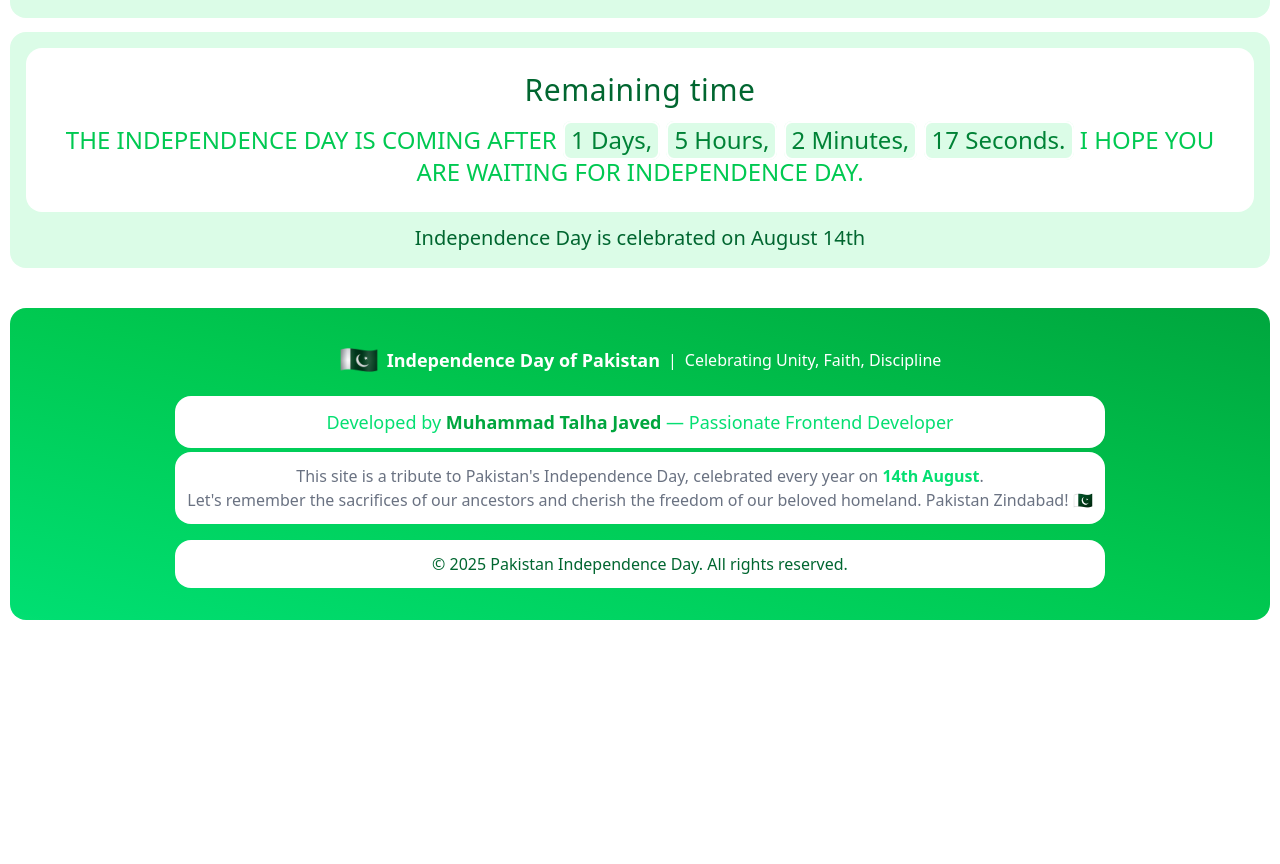
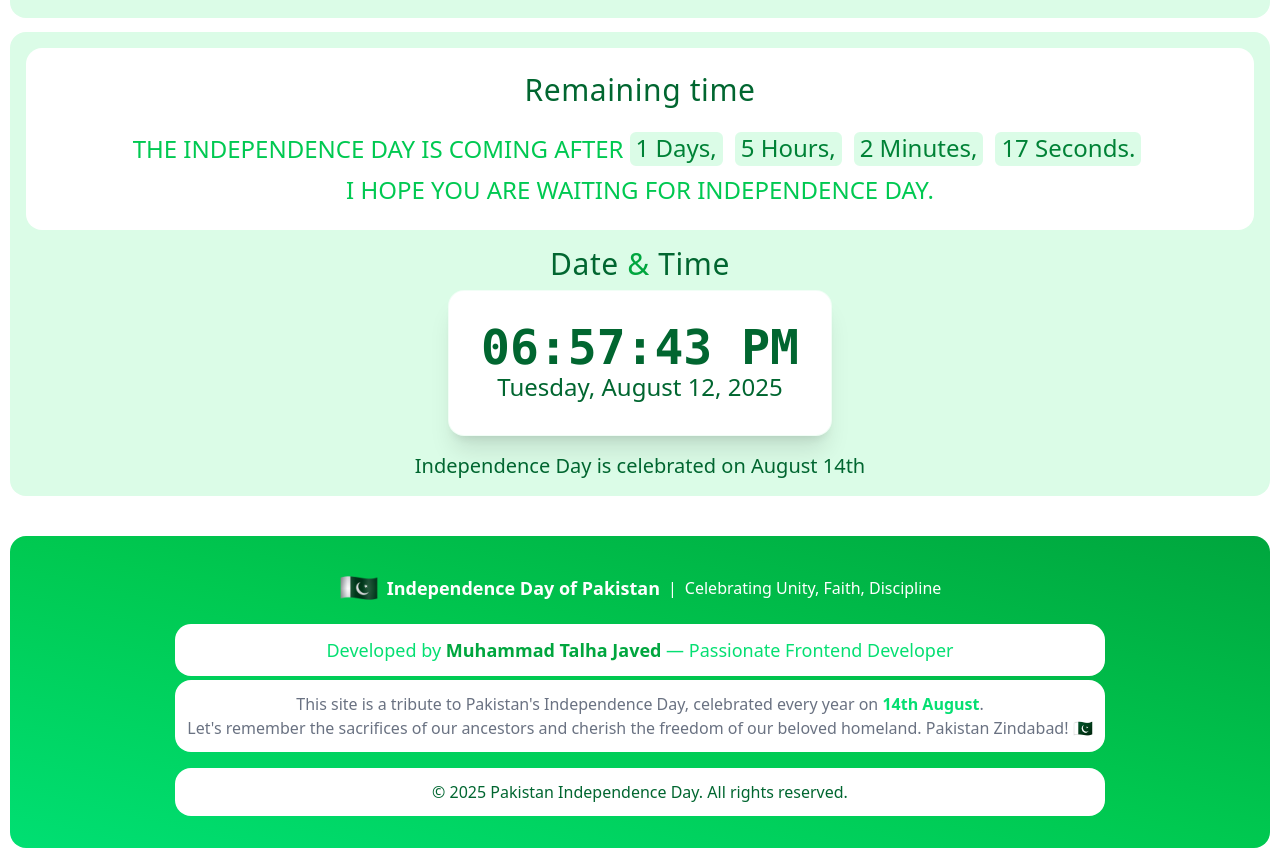
Before and after one commit to TalhaJ30/pakistan-day-project, a React (Vite) app: page / in a window 1280 px wide. Shown: the part 4200-5064 px from the top of the page. Before the commit the page ends 4836 px from the top, so only its background shows below. Built offline with nearby package versions, Linux system fonts and the light colour scheme; a web font is replaced by a local one.

Commit message:
added change

```diff
--- a/src/Curranttimes.jsx
+++ b/src/Curranttimes.jsx
@@ -196,9 +196,25 @@ const Curranttimes = () => {
                     >
                         Remaining time
                     </h1>
-                    <p className="text-xl md:text-2xl text-green-500 font-normal text-center">
-                        THE INDEPENDENCE DAY IS COMING AFTER <span className='text-green-700 border-2 border-white bg-green-100 pl-1.5 pr-1.5 pb-0.5' style={{ borderRadius: "8px" }}>{getCountdownToIndependenceDay().days}  Days,</span> <span className='text-green-700 bg-green-100 pl-1.5 pr-1.5 pb-0.5 border-2 border-white' style={{ borderRadius: "8px" }}>{getCountdownToIndependenceDay().hours} Hours,</span> <span className='text-green-700 border-2 border-white bg-green-100 pl-1.5 pr-1.5 pb-0.5' style={{ borderRadius: "8px" }}>{getCountdownToIndependenceDay().minutes} Minutes,</span> <span className='text-green-700 bg-green-100 pl-1.5 pr-1.5 border-2 border-white pb-0.5' style={{ borderRadius: "8px" }}>{getCountdownToIndependenceDay().seconds} Seconds.</span> I HOPE YOU ARE WAITING FOR INDEPENDENCE DAY.
+                    <p className="text-xl md:text-2xl flex-wrap flex justify-center items-center text-green-500 font-normal text-center">
+                        THE INDEPENDENCE DAY IS COMING AFTER <div className='text-green-700 border-2 min-w-auto border-white bg-green-100 pl-1.5 pr-1.5 pb-0.5 ml-1 mt-1.5 mb-1.5 mr-1' style={{ borderRadius: "8px" }}>{getCountdownToIndependenceDay().days}  Days,</div> <div className='text-green-700 bg-green-100 pl-1.5 pr-1.5 pb-0.5 ml-1 mt-1.5 mb-1.5 mr-1 border-2 border-white' style={{ borderRadius: "8px" }}>{getCountdownToIndependenceDay().hours} Hours,</div> <div className='text-green-700 border-2  border-white bg-green-100 pl-1.5 pr-1.5 pb-0.5 ml-1 mt-1.5 mb-1.5 mr-1' style={{ borderRadius: "8px" }}>{getCountdownToIndependenceDay().minutes} Minutes,</div> <div className='text-green-700 bg-green-100 pl-1.5 pr-1.5 ml-1 mt-1.5 mb-1.5 mr-1 border-2 border-white pb-0.5' style={{ borderRadius: "8px" }}>{getCountdownToIndependenceDay().seconds} Seconds.</div> I HOPE YOU ARE WAITING FOR INDEPENDENCE DAY.
                     </p>
+                </div>
+                <div className='mb-4'>
+                <h1
+                        className='text-green-800 sm:text-3xl font-medium mb-2 mt-4 text-2xl'
+                        style={{ letterSpacing: '0.02em' }}
+                    >
+                        Date <span className='text-green-600'>&</span> Time
+                    </h1>
+                <div className="bg-white  rounded-2xl p-3 md:p-8 inline-block border border-green-200/20 shadow-xl ">
+                            <div className="text-2xl md:text-4xl lg:text-5xl font-mono text-green-800  font-bold">
+                                {formatTime(currentTime)}
+                            </div>
+                            <div className="text-lg md:text-xl ml-1 mr-1 lg:text-2xl text-green-800 font-medium">
+                                {formatDate(currentTime)}
+                            </div>
+                        </div>
                 </div>
 
                 <div className="text-xl text-green-800 ">
```
